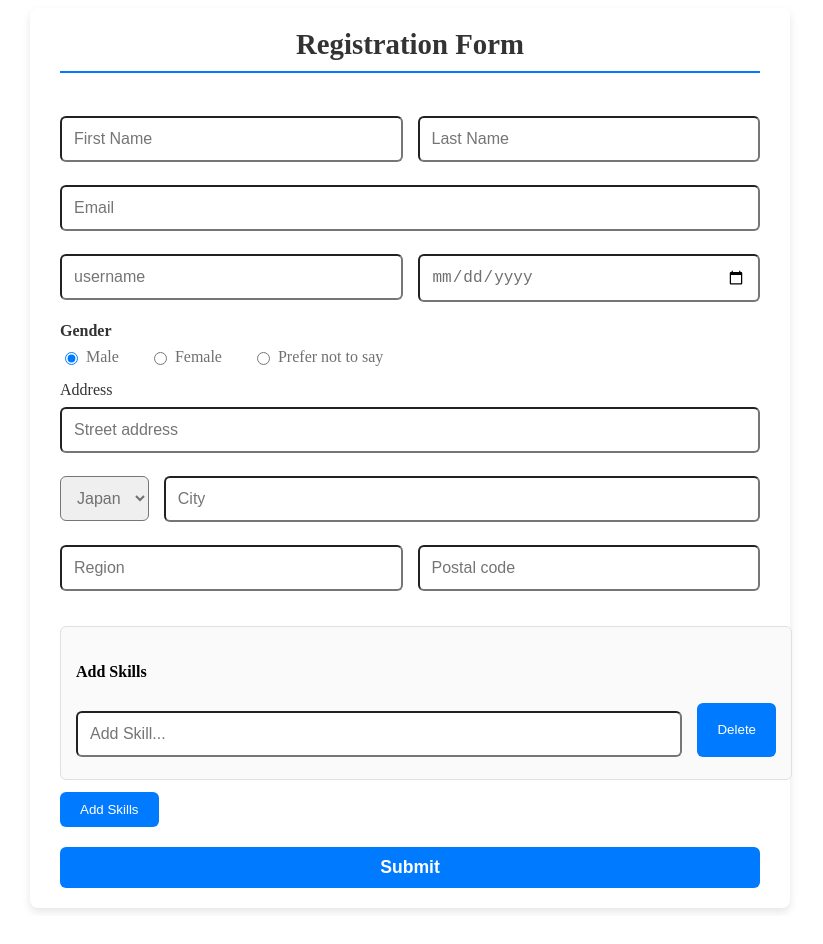
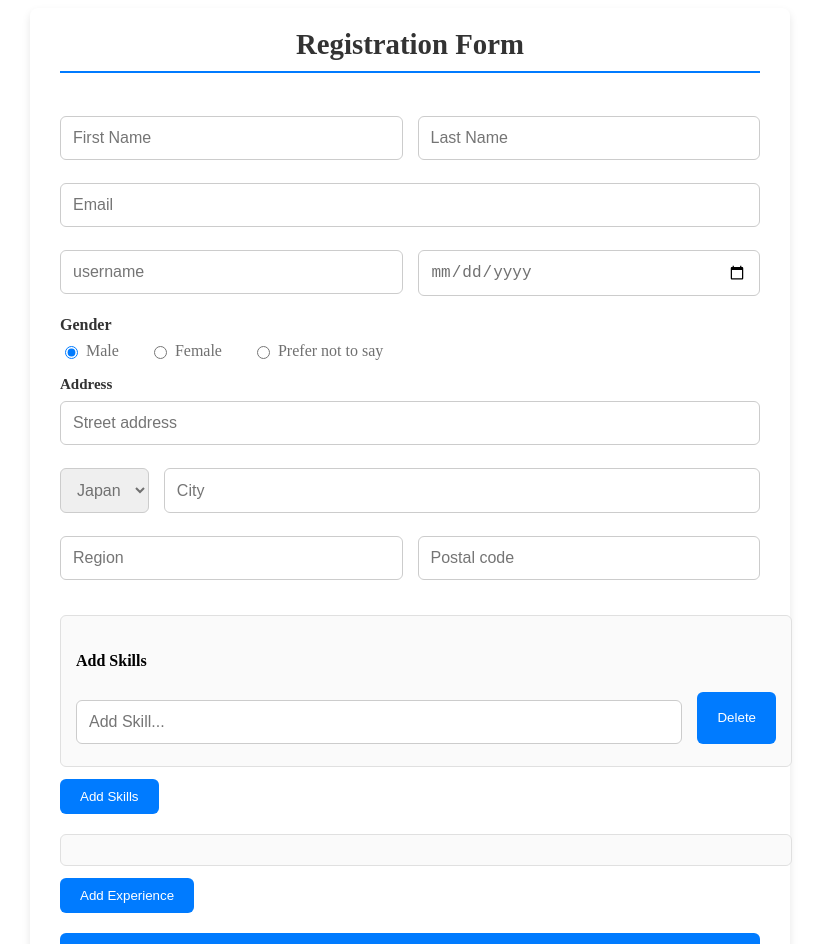
Before and after one commit to zuzusann/angular-reative-form, an Angular app: page / in a window 1280 px wide. Shown: the top 944 px of the page, without its empty margins (230-1053 px from the left). Before the commit the page ends 916 px from the top, so only its background shows below. Built offline with nearby package versions, Linux system fonts and the light colour scheme.

Commit message:
[ADD] add and delete experience using form  group dynamically

```diff
--- a/src/app/app.component.css
+++ b/src/app/app.component.css
@@ -42,7 +42,7 @@
 .select-box select {
   width: 100%;
   padding: 12px;
-  /* border: 1px solid #ccc; */
+  border: 1px solid #ccc;
   border-radius: 6px;
   font-size: 1rem;
   color: #707070;
@@ -109,12 +109,23 @@
   margin-top: 20px;
 }
 
+.experiences{
+  margin-bottom: 40px;
+}
+
+.experiences label, .address label{
+  font-size: 15px;
+  font-weight: bold;
+}
+
+
 .address input,
 .address .select-box,
 .experience input,
 .experience .select-box {
   margin-bottom: 15px;
 }
+
 
 .btn-gen-username, .btn-add-skill, .btn-add-exp{
   margin-top: 12px;
--- a/src/app/app.component.html
+++ b/src/app/app.component.html
@@ -98,13 +98,14 @@
       <button type="button" class="btn-add-delete btn-add-skill" (click)="AddSkills()">Add Skills</button>
 
       <!--HTML for Experience Form Array -->
-      <!-- <div class="input-box">
-        <div class="experience">
-          <label>Experience</label>
-          <input type="text" placeholder="Company Name" />
+      <div class="input-box experience" formArrayName="experience">
+        <div class="experiebc" *ngFor="let exp of reativeForm.get('experience')['controls']; let i = index" [formGroupName]="i">
+          <div class="experiences">
+            <label>Experience {{i}}</label>
+            <input type="text" placeholder="Company Name" formControlName="company"/>
             <div class="column">
               <div class="select-box">
-              <select>
+                <select formControlName="position">
                   <option hidden>Position</option>
                   <option>Junior Developer</option>
                   <option>Software Developer</option>
@@ -112,16 +113,17 @@
                   <option>Team Lead</option>
                 </select>
               </div>
-            <input type="number" placeholder="Experience" />
+              <input type="number" placeholder="Experience" formControlName="totalexp"/>
             </div>
             <div class="column">
-            <input type="date" placeholder="Start Date" />
-            <input type="date" placeholder="End Date" />
+              <input type="date" placeholder="Start Date" formControlName="start"/>
+              <input type="date" placeholder="End Date" formControlName="end"/>
             </div>
-          <button type="button" class="btn-add-delete btn-add-exp">Delete Experience</button>
+            <button type="button" class="btn-add-delete btn-add-exp" (click)="DeleteExperience(i)">Delete Experience</button>
           </div>
         </div>
-      <button type="button" class="btn-add-delete btn-add-exp">Add Experience</button> -->
+      </div>
+      <button type="button" class="btn-add-delete btn-add-exp" (click)="AddExperience()">Add Experience</button>
 
       <input type="submit" value="Submit" class="submit-btn" [disabled]="!reativeForm.valid">
       <!-- [disabled]="!reactiveForm.valid" -->
--- a/src/app/app.component.ts
+++ b/src/app/app.component.ts
@@ -1,5 +1,6 @@
 import { Component, OnInit } from '@angular/core';
 import { FormArray, FormControl, FormGroup, Validators } from '@angular/forms';
+import { start } from 'repl';
 
 @Component({
   selector: 'app-root',
@@ -28,6 +29,15 @@
         }),
         skills: new FormArray([
           new FormControl(null, Validators.required)
+        ]),
+        experience: new FormArray([
+          // new FormGroup({
+          //   company: new FormControl(null),
+          //   position: new FormControl(null),
+          //   totalexp: new FormControl(null),
+          //   start: new FormControl(null),
+          //   end: new FormControl(null)
+          // })
         ])
       });
   }
@@ -45,4 +55,20 @@
     controls.removeAt(index);
   }
 
+  AddExperience(){
+    const fromGroup =  new FormGroup({
+      company: new FormControl(null),
+      position: new FormControl(null),
+      totalexp: new FormControl(null),
+      start: new FormControl(null),
+      end: new FormControl(null)
+    });
+   (<FormArray> this.reativeForm.get('experience')).push(fromGroup);
+  }
+
+  DeleteExperience(index: number){
+    const formArray = <FormArray> this.reativeForm.get('experience')
+    formArray.removeAt(index);
+  }
+
 }
```
Lines whose indentation alone changed are shown as unchanged.
